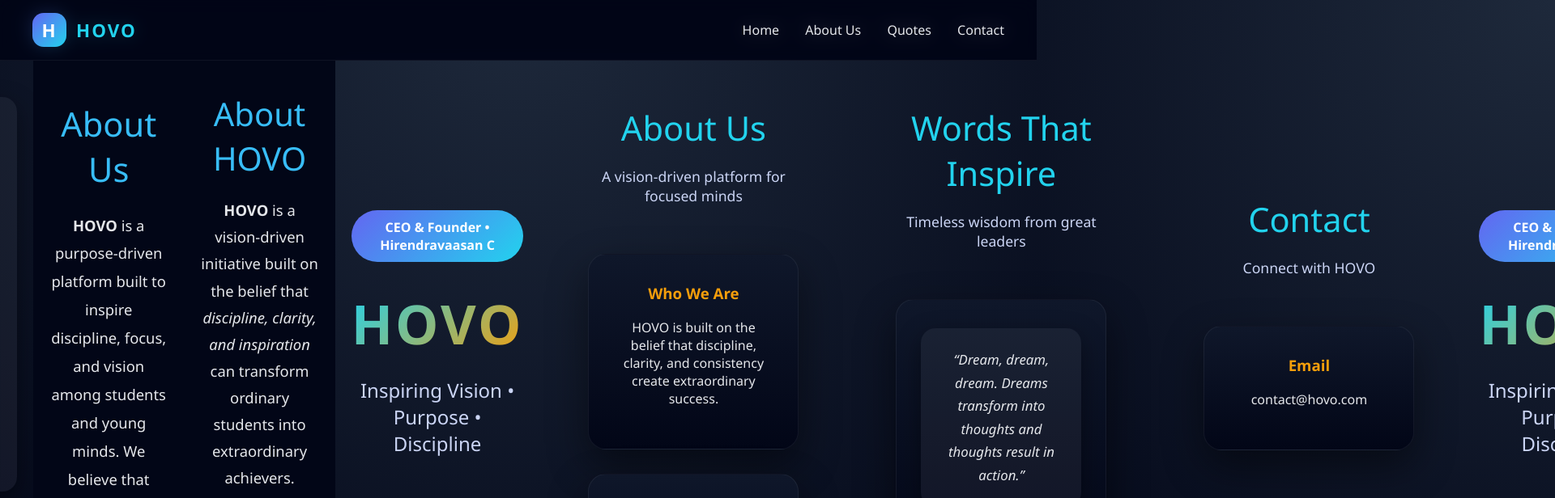
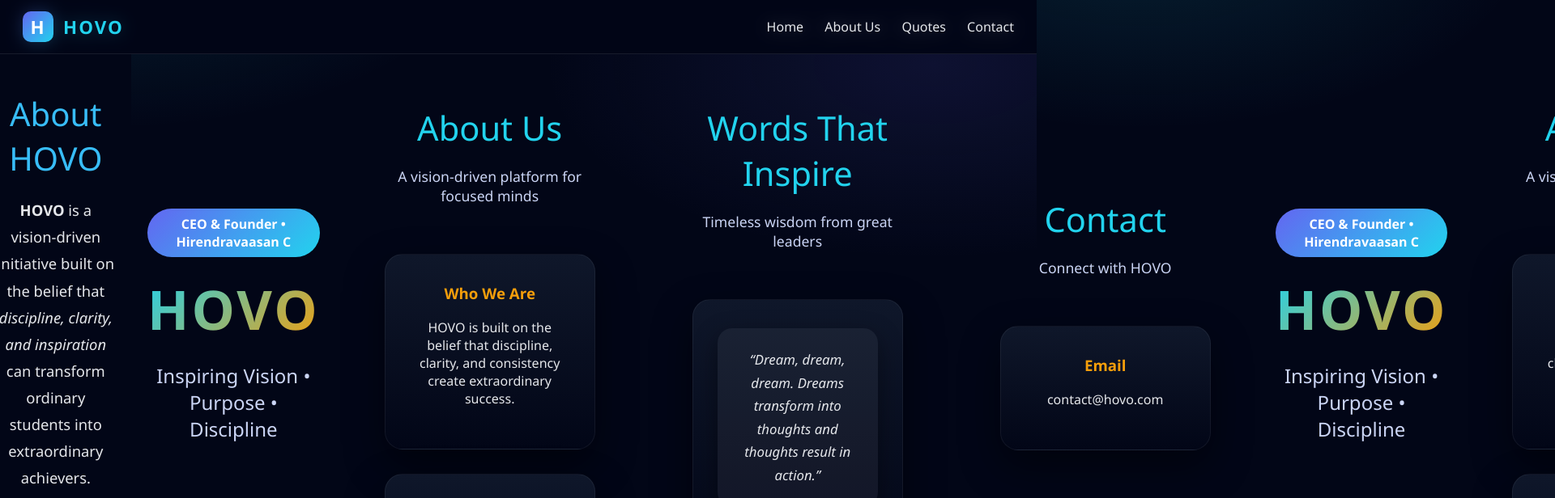
Before and after one commit to Hirendh654/HOVO, a plain HTML site: page index.html in a window 1280 px wide. Shown: the top 616 px of the page at 81% size, 1920 px wide, since content can reach past the window. Drawn offline with Linux system fonts and the light colour scheme.

Commit message:
Update index.html

```diff
--- a/index.html
+++ b/index.html
@@ -1037,3 +1037,63 @@
 
 </body>
 </html>
+<!DOCTYPE html>
+<html lang="en">
+<head>
+  <meta charset="UTF-8" />
+  <meta name="viewport" content="width=device-width, initial-scale=1.0" />
+  <title>HOVO | Inspire • Build • Lead</title>
+
+  <style>
+    :root{
+      --bg:#020617;
+      --surface:#0b1220;
+      --card:#0f172a;
+      --primary:#6366f1;   /* indigo */
+      --secondary:#22d3ee; /* cyan */
+      --accent:#f59e0b;    /* amber */
+      --text:#e5e7eb;
+      --muted:#94a3b8;
+      --border:rgba(255,255,255,.08);
+    }
+
+    *{box-sizing:border-box}
+    html,body{margin:0}
+    body{
+      font-family: Poppins, Segoe UI, system-ui, -apple-system, Arial, sans-serif;
+      background: radial-gradient(1200px 600px at 10% -10%, rgba(34,211,238,.12), transparent 40%),
+                  radial-gradient(1200px 600px at 90% 10%, rgba(99,102,241,.12), transparent 40%),
+                  var(--bg);
+      color:var(--text);
+      scroll-behavior:smooth;
+    }
+
+    /* NAV */
+    nav{
+      position:fixed; inset:0 0 auto 0;
+      display:flex; align-items:center; justify-content:space-between;
+      padding:14px 28px;
+      background:rgba(2,6,23,.75);
+      backdrop-filter: blur(10px);
+      border-bottom:1px solid var(--border);
+      z-index:1000;
+    }
+    .brand{display:flex; align-items:center; gap:12px; font-weight:700; letter-spacing:2px}
+    .logo{
+      width:38px; height:38px; border-radius:10px;
+      display:grid; place-items:center; color:#fff; font-weight:800;
+      background: linear-gradient(135deg,var(--primary),var(--secondary));
+    }
+    nav a{color:var(--text); text-decoration:none; margin-left:22px; font-weight:500}
+    nav a:hover{color:var(--secondary)}
+
+    /* HERO */
+    #home{min-height:100vh; display:grid; place-items:center; padding:120px 20px 80px}
+    .hero{max-width:900px; text-align:center}
+    .badge{
+      display:inline-block; padding:8px 16px; border-radius:999px;
+      background:linear-gradient(135deg,var(--primary),var(--secondary));
+      font-weight:600; margin-bottom:18px
+    }
+    .hero h1{
+      font-si
```
